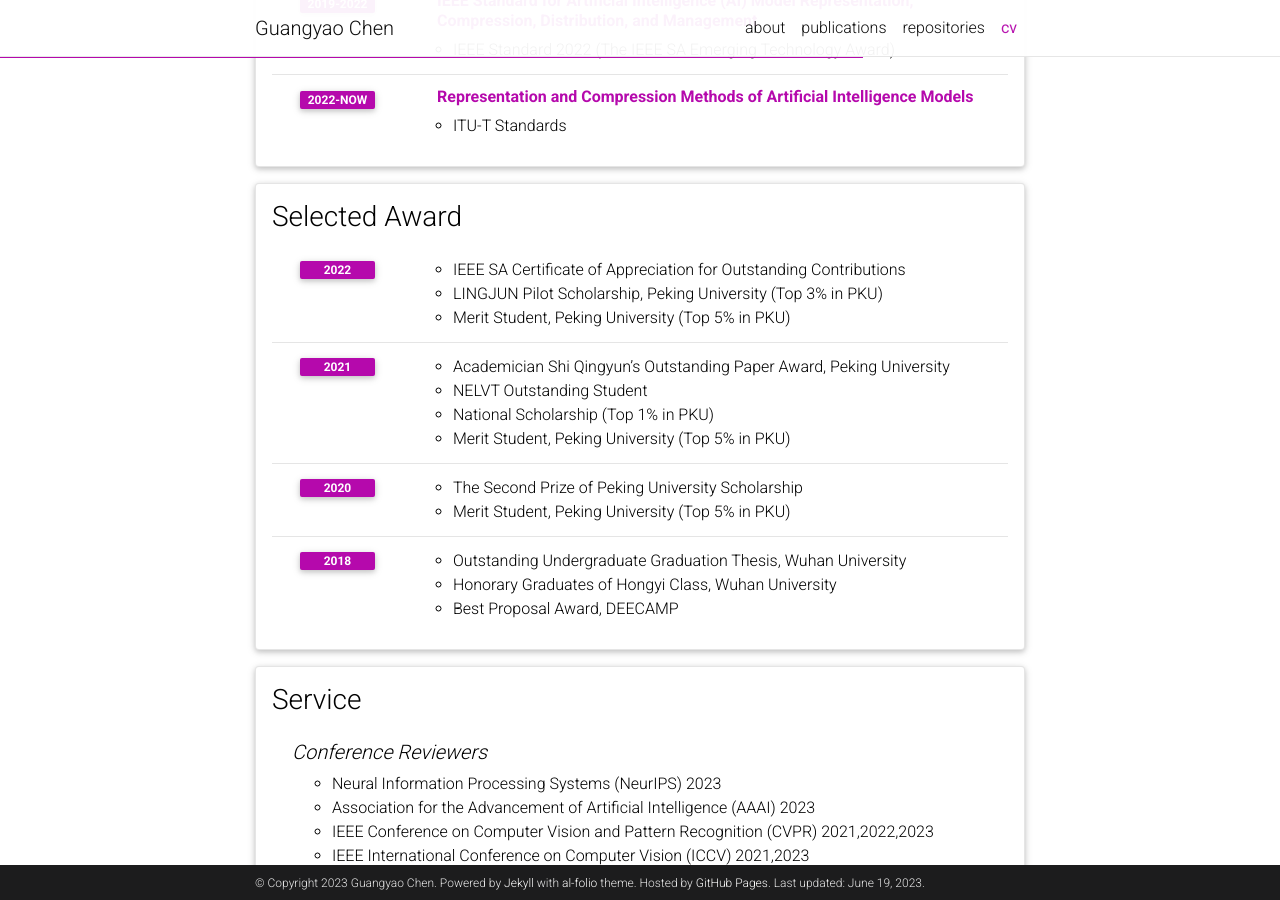
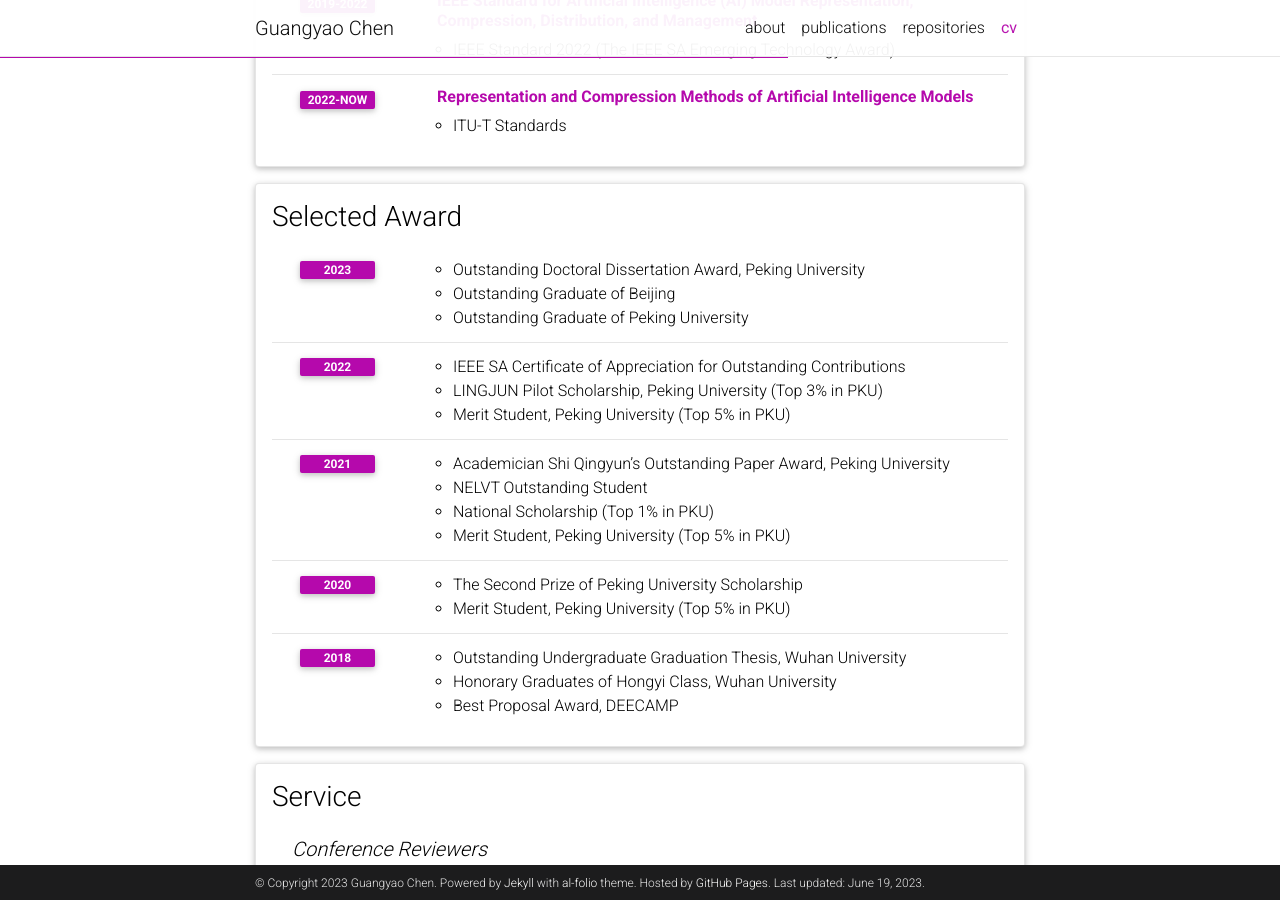
Before and after one commit to iCGY96/iCGY96.github.io, a Jekyll site: the page built from _pages/cv.md, in a window 1280 px wide and 900 px high, scrolled down 687 px. Built offline with Jekyll 4.4.1, drawn with Linux system fonts in a browser that asks for light colours; comment, search, counter and statistics services are not loaded; a style sheet for code colours, icons or effects is not loaded.

Commit message:
Update cv.yml

```diff
--- a/_data/cv.yml
+++ b/_data/cv.yml
@@ -72,6 +72,11 @@
 - title: Selected Award
   type: time_table
   contents:
+    - year: 2023
+      items:
+        - Outstanding Doctoral Dissertation Award, Peking University
+        - Outstanding Graduate of Beijing
+        - Outstanding Graduate of Peking University
     - year: 2022
       items:
         - IEEE SA Certificate of Appreciation for Outstanding Contributions
```
